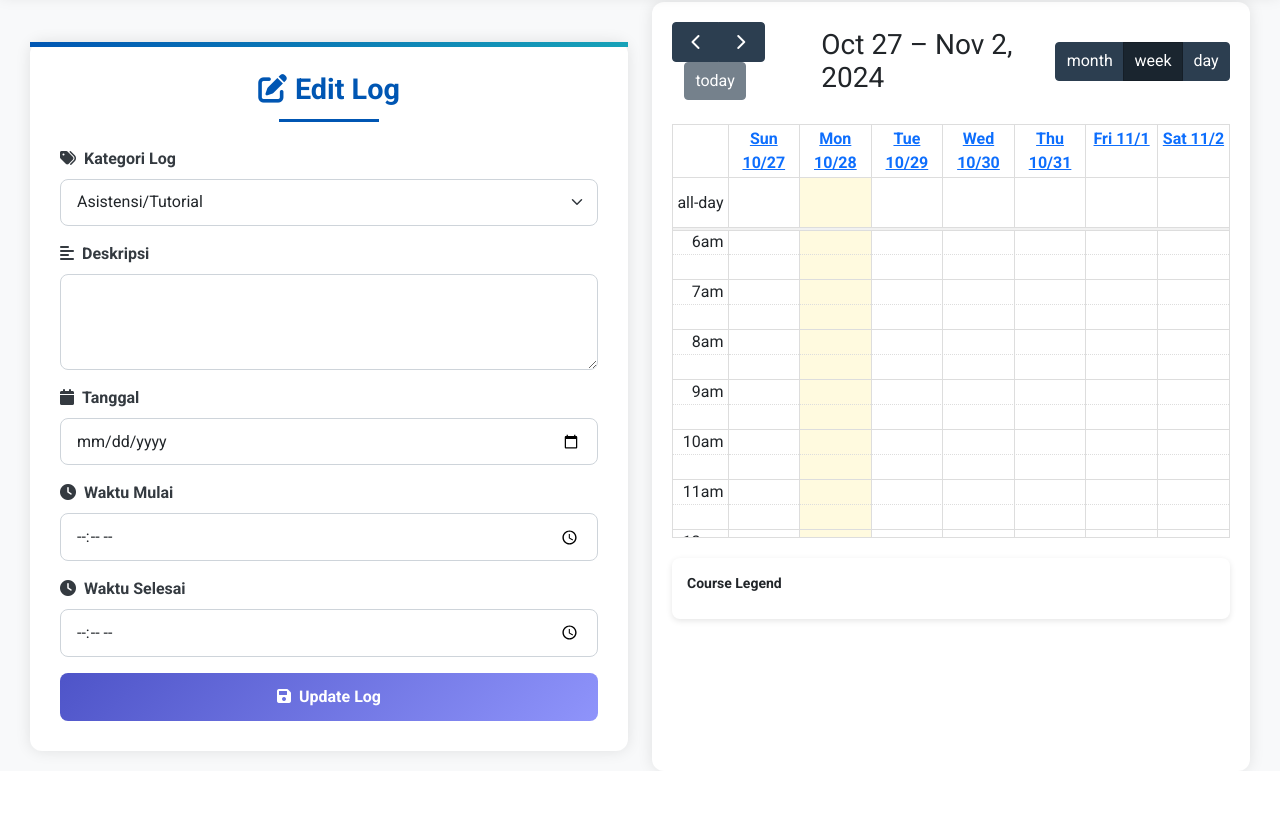
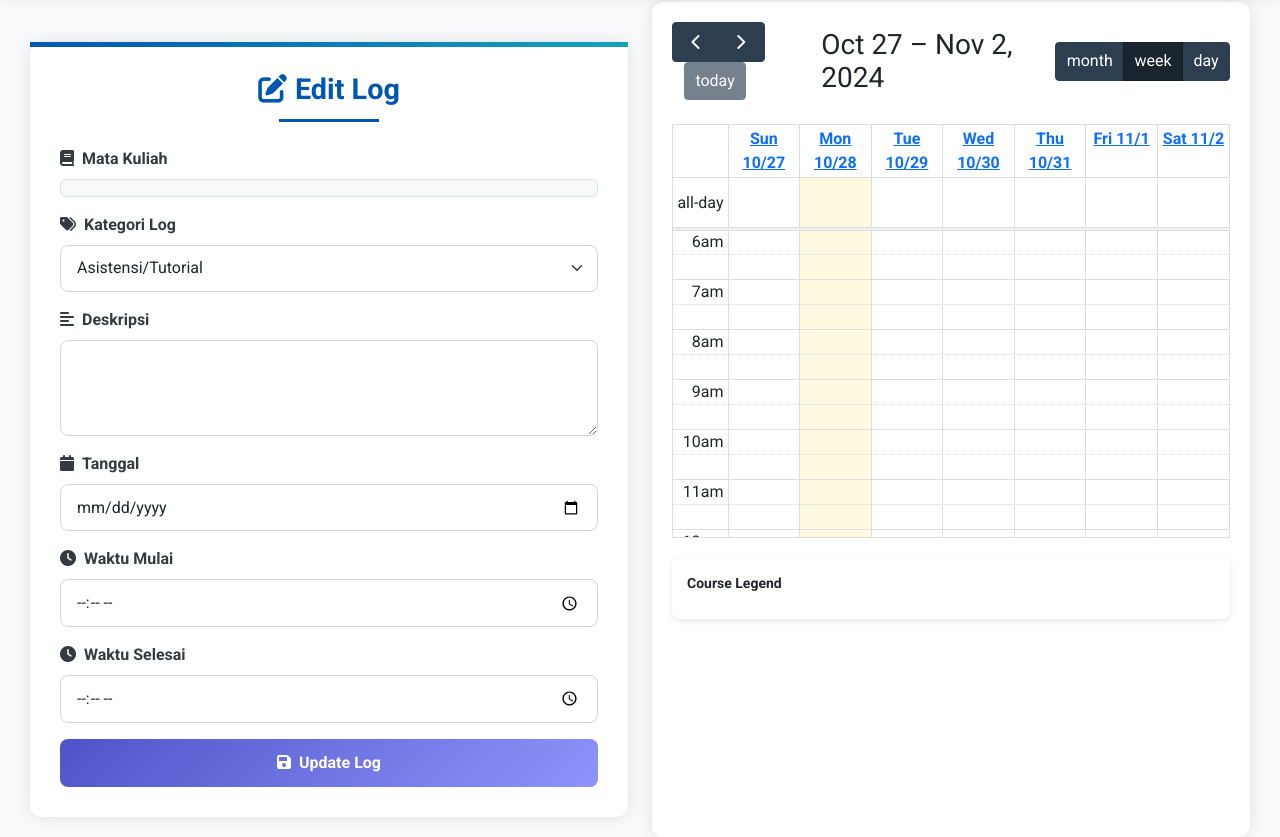
Before and after one commit to SyahrulApr86/MySiasisten, a Flask app: template templates/edit_log.html in a window 1280 px wide. Shown: the part 82-919 px from the top of the page. Before the commit the page ends 853 px from the top, so only its background shows below. Run offline with Flask 3, Linux system fonts and the light colour scheme; the template is opened without the code that fills it, so the values that code supplies are empty.

Commit message:
add field Mata Kuliah in form

```diff
--- a/templates/edit_log.html
+++ b/templates/edit_log.html
@@ -407,6 +407,16 @@
 
                 <form method="POST" action="{{ url_for('edit_log_view', log_id=log_id) }}" id="editLogForm">
                     <div class="mb-3">
+                        <label class="form-label">
+                            <i class="fas fa-book me-2"></i>Mata Kuliah
+                        </label>
+                        <div class="form-control-plaintext border bg-light rounded px-3 py-2">
+                            {{ request.args.get('mata_kuliah', '') }}
+                        </div>
+                    </div>
+
+
+                    <div class="mb-3">
                         <label for="kategori_log" class="form-label">
                             <i class="fas fa-tags me-2"></i>Kategori Log
                         </label>
```
Also changed, not shown: templates/create_log.html (+9 -0 lines), templates/index.html (+8 -4 lines).
